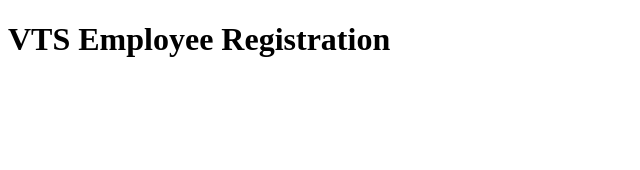
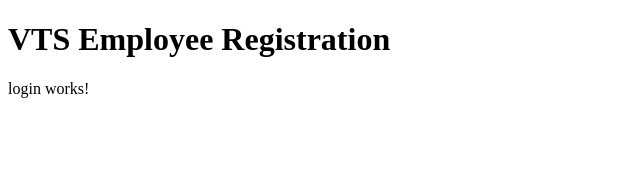
Before and after one commit to Arunnandha/ReactiveFormProject, an Angular app: page / in a window 1280 px wide. Shown: the top 170 px of the page, without its empty margins (0-640 px from the left). Built offline with nearby package versions, Linux system fonts and the light colour scheme.

Commit message:
login component created by Arun

```diff
--- a/src/app/app-routing.module.ts
+++ b/src/app/app-routing.module.ts
@@ -1,7 +1,8 @@
 import { NgModule } from '@angular/core';
 import { Routes, RouterModule } from '@angular/router';
+import { LoginComponent } from './login/login.component';
 
-const routes: Routes = [];
+const routes: Routes = [{path: '', component: LoginComponent}];
 
 @NgModule({
   imports: [RouterModule.forRoot(routes)],
--- a/src/app/app.module.ts
+++ b/src/app/app.module.ts
@@ -3,10 +3,12 @@ import { NgModule } from '@angular/core';
 
 import { AppRoutingModule } from './app-routing.module';
 import { AppComponent } from './app.component';
+import { LoginComponent } from './login/login.component';
 
 @NgModule({
   declarations: [
-    AppComponent
+    AppComponent,
+    LoginComponent
   ],
   imports: [
     BrowserModule,
--- /dev/null
+++ b/src/app/login/login.component.html
@@ -0,0 +1,3 @@
+<p>
+  login works!
+</p>
--- /dev/null
+++ b/src/app/login/login.component.ts
@@ -0,0 +1,15 @@
+import { Component, OnInit } from '@angular/core';
+
+@Component({
+  selector: 'app-login',
+  templateUrl: './login.component.html',
+  styleUrls: ['./login.component.css']
+})
+export class LoginComponent implements OnInit {
+
+  constructor() { }
+
+  ngOnInit() {
+  }
+
+}
```
Also changed, not shown: src/app/login/login.component.css (added).
